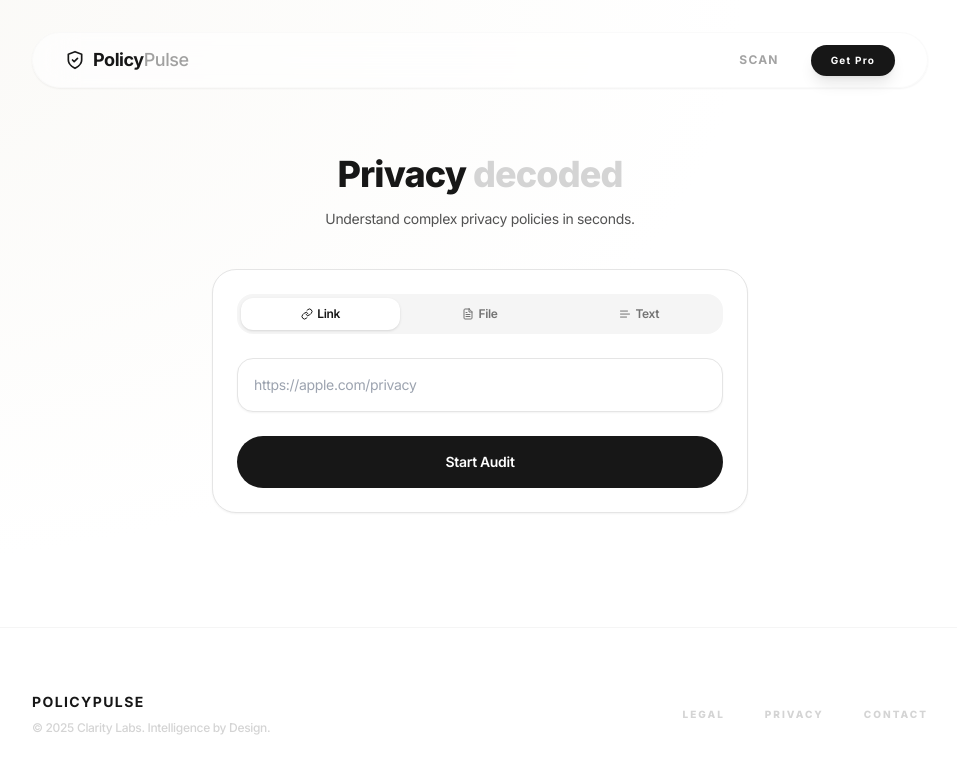
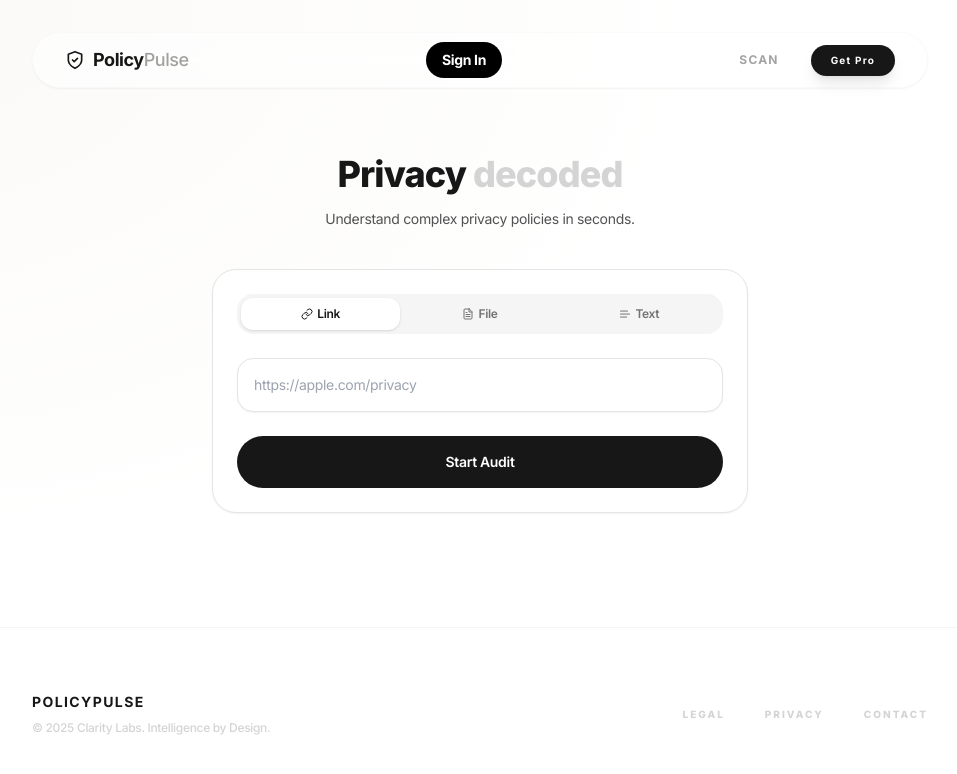
Before and after one commit to hitesh0702/policy-final-, a React (Vite) app: page / in a window 1280 px wide. Shown: the top 774 px of the page, without its empty margins (160-1117 px from the left). Built offline with nearby package versions, Linux system fonts and the light colour scheme; no server answers.

Commit message:
Update Header.tsx

```diff
--- a/components/Header.tsx
+++ b/components/Header.tsx
@@ -2,6 +2,7 @@
 import React from 'react';
 import { Link } from 'react-router-dom';
 import ShieldCheckIcon from './icons/ShieldCheckIcon';
+import { supabase } from '../lib/supabase';
 
 const Header: React.FC = () => {
   return (
@@ -13,7 +14,12 @@ const Header: React.FC = () => {
             Policy<span className="font-medium opacity-40">Pulse</span>
           </span>
         </Link>
-
+        <button
+  onClick={() => supabase.auth.signInWithOtp({ email: prompt("Enter email")! })}
+  className="px-4 py-2 rounded-full bg-black text-white text-sm font-bold"
+>
+  Sign In
+</button>
         <nav className="flex items-center space-x-8 text-[12px] font-bold text-neutral-400 uppercase tracking-widest">
           <Link to="/" className="hover:text-neutral-900 transition-colors">Scan</Link>
           <button className="bg-neutral-900 text-white px-5 py-2 rounded-full text-[10px] font-bold hover:bg-neutral-800 transition-all shadow-lg shadow-neutral-900/10">
```
